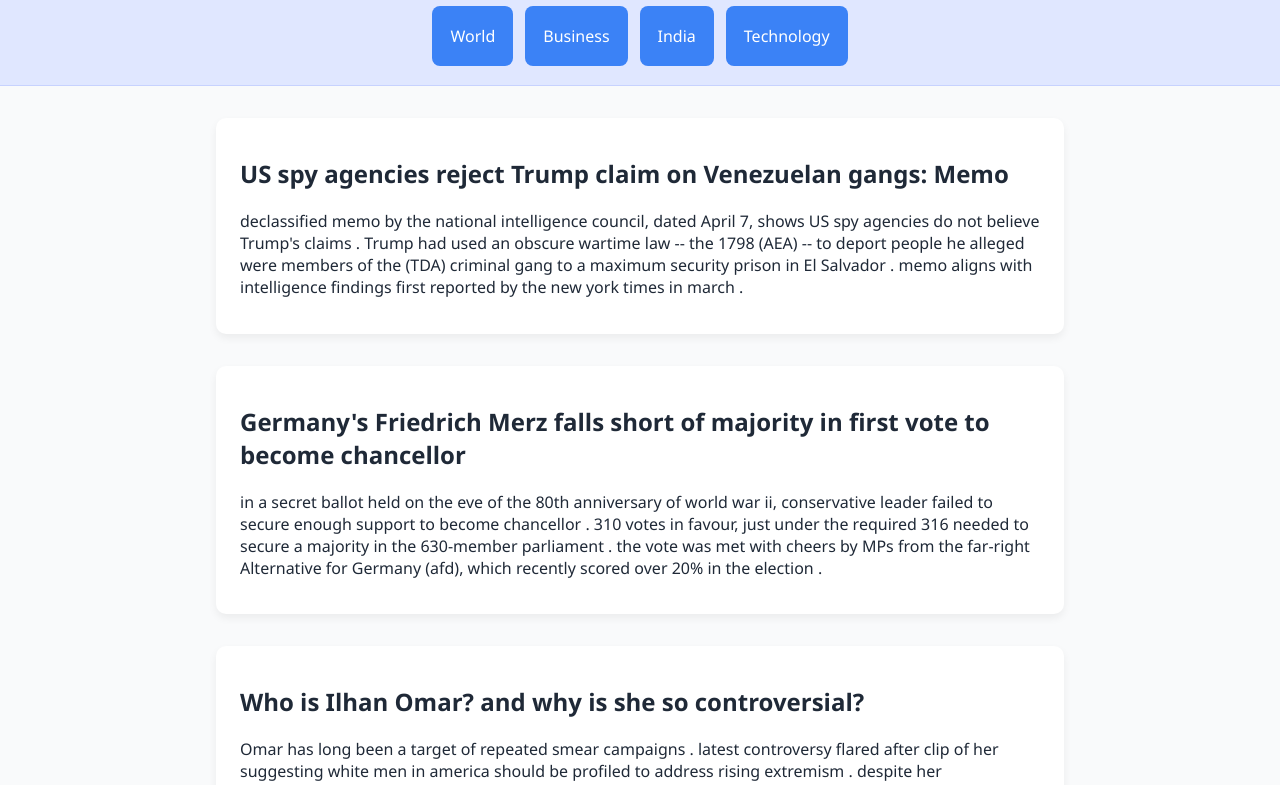
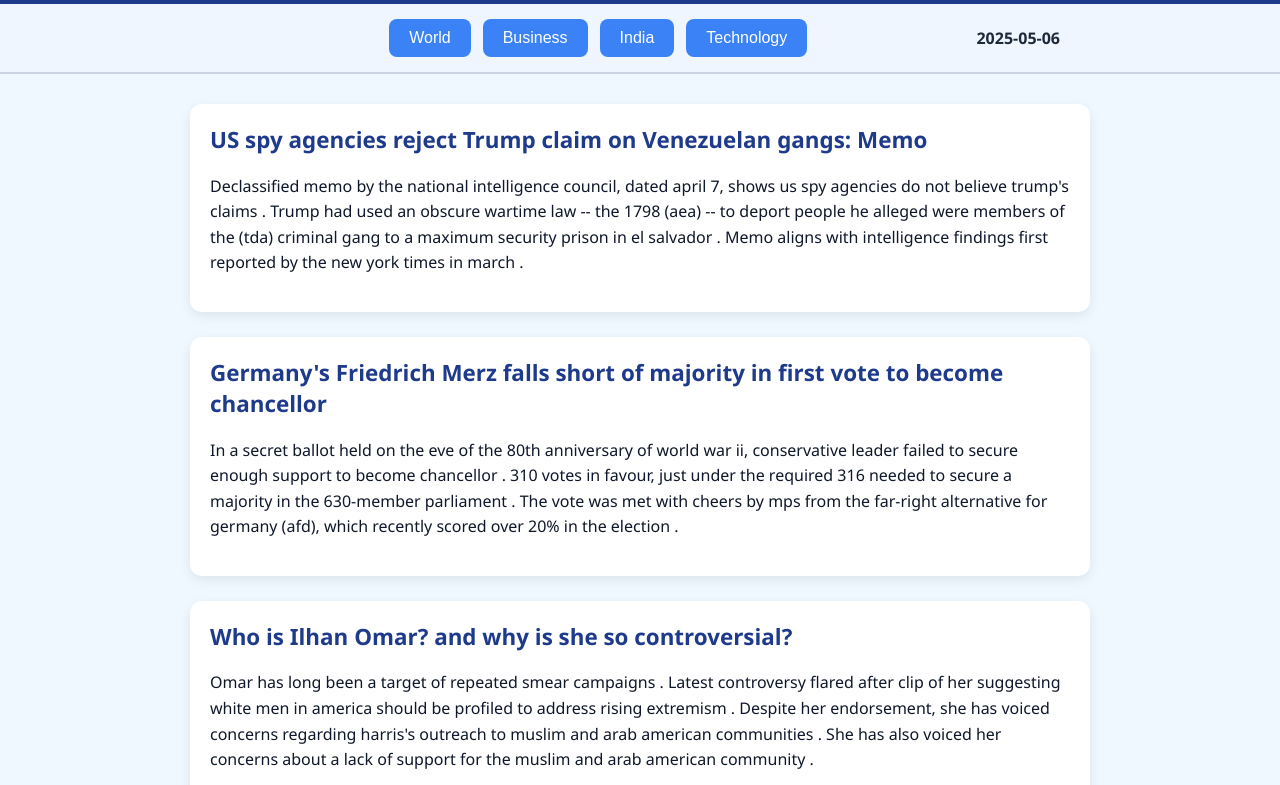
Before and after one commit to tonny-2200/uberblick, a plain HTML site: page index.html in a window 1280 px wide. Shown: the part 88-873 px from the top of the page. Drawn offline with Linux system fonts and the light colour scheme.

Commit message:
Add index.html, style.css, and news.json to the repository

```diff
--- a/index.html
+++ b/index.html
@@ -8,11 +8,15 @@
 </head>
 <body>
   <header>
-    <button id="backBtn" style="display: none;">← Back</button>
+    <button id="backBtn" style="display: none;">Back</button>
     <h1>Überblick</h1>
   </header>
 
-  <nav id="category-bar"></nav>
+  <div id="top-bar">
+    <nav id="category-bar"></nav>
+    <span id="dateDisplay"></span>
+  </div>
+
   <main id="content"></main>
 
   <script>
@@ -22,22 +26,46 @@
     async function loadNews() {
       const response = await fetch('news.json');
       newsData = await response.json();
+
+      document.getElementById('dateDisplay').textContent = newsData.date;
+
       createCategoryButtons();
-      const firstCategory = Object.keys(newsData)[0];
-      showCategory(firstCategory, false);
+
+      const firstCategory = Object.keys(newsData).find(key => key !== 'date');
+      if (firstCategory) {
+        showCategory(firstCategory, false);
+      }
     }
 
     function createCategoryButtons() {
       const nav = document.getElementById('category-bar');
-      nav.innerHTML = '';
+      nav.innerHTML = ''; // Clear the navigation bar
+
       Object.keys(newsData).forEach(category => {
+        if (category === 'date') return; // Skip the 'date' category
+
         const btn = document.createElement('button');
         btn.textContent = category;
         btn.className = 'category-button';
-        btn.onclick = () => showCategory(category, true);
+
+        // Add event listener to handle category button click
+        btn.onclick = () => {
+          // Remove the 'clicked' class from all buttons
+          document.querySelectorAll('.category-button').forEach(button => {
+            button.classList.remove('clicked');
+          });
+
+          // Add the 'clicked' class to the clicked button
+          btn.classList.add('clicked');
+
+          // Show the selected category
+          showCategory(category, true);
+        };
+
         nav.appendChild(btn);
       });
     }
+
 
     function showCategory(category, showBack) {
       currentCategory = category;
@@ -57,10 +85,18 @@
     }
 
     document.getElementById('backBtn').onclick = () => {
-      showCategory(Object.keys(newsData)[0], false);
+      const firstCategory = Object.keys(newsData).find(key => key !== 'date');
+      if (firstCategory) {
+        showCategory(firstCategory, false);
+      }
     };
 
     loadNews();
   </script>
+  <footer id="contact">
+    <h2>Contact Info</h2>
+    <p>Email: <a href="mailto:tanmaythombare2200@gmail.com">tanmaythombare2200@gmail.com</a></p>
+  </footer>
+
 </body>
 </html>
--- a/news.json
+++ b/news.json
@@ -1,110 +1,106 @@
 {
+    "date": "2025-05-06",
     "World": [
         {
             "category": "world",
             "title": "US spy agencies reject Trump claim on Venezuelan gangs: Memo",
-            "body_text": "declassified memo by the national intelligence council, dated April 7, shows US spy agencies do not believe Trump's claims . Trump had used an obscure wartime law -- the 1798 (AEA) -- to deport people he alleged were members of the (TDA) criminal gang to a maximum security prison in El Salvador . memo aligns with intelligence findings first reported by the new york times in march ."
+            "body_text": "Declassified memo by the national intelligence council, dated april 7, shows us spy agencies do not believe trump's claims . Trump had used an obscure wartime law -- the 1798 (aea) -- to deport people he alleged were members of the (tda) criminal gang to a maximum security prison in el salvador . Memo aligns with intelligence findings first reported by the new york times in march ."
         },
         {
             "category": "world",
             "title": "Germany's Friedrich Merz falls short of majority in first vote to become chancellor",
-            "body_text": "in a secret ballot held on the eve of the 80th anniversary of world war ii, conservative leader failed to secure enough support to become chancellor . 310 votes in favour, just under the required 316 needed to secure a majority in the 630-member parliament . the vote was met with cheers by MPs from the far-right Alternative for Germany (afd), which recently scored over 20% in the election ."
+            "body_text": "In a secret ballot held on the eve of the 80th anniversary of world war ii, conservative leader failed to secure enough support to become chancellor . 310 votes in favour, just under the required 316 needed to secure a majority in the 630-member parliament . The vote was met with cheers by mps from the far-right alternative for germany (afd), which recently scored over 20% in the election ."
         },
         {
             "category": "world",
             "title": "Who is Ilhan Omar? and why is she so controversial?",
-            "body_text": "Omar has long been a target of repeated smear campaigns . latest controversy flared after clip of her suggesting white men in america should be profiled to address rising extremism . despite her endorsement, she has voiced concerns regarding Harris's outreach to Muslim and Arab american communities . she has also voiced her concerns about a lack of support for the muslim and arab american community ."
-        },
-        {
-            "category": "world",
-            "title": null,
-            "body_text": ""
+            "body_text": "Omar has long been a target of repeated smear campaigns . Latest controversy flared after clip of her suggesting white men in america should be profiled to address rising extremism . Despite her endorsement, she has voiced concerns regarding harris's outreach to muslim and arab american communities . She has also voiced her concerns about a lack of support for the muslim and arab american community ."
         },
         {
             "category": "world",
             "title": "Burundi orders new rights body to 'fight' UN envoy",
-            "body_text": "parliament appoints seven new members for burundi's human rights commission . its previous head fled into exile after being criticised by the head of the national assembly . national assembly president criticises UN special rapporteur on human rights in country . exiled rights activist says new commissioners are close to the ruling party and have little experience in human rights ."
+            "body_text": "Parliament appoints seven new members for burundi's human rights commission . Its previous head fled into exile after being criticised by the head of the national assembly . National assembly president criticises un special rapporteur on human rights in country . Exiled rights activist says new commissioners are close to the ruling party and have little experience in human rights ."
         }
     ],
     "Business": [
         {
             "category": "business",
             "title": "India's Services sector PMI surges to 58.7 in April; sees stronger growth",
-            "body_text": "services sector kicked off the new financial year with a positive note, with April’s PMI rising to 58.7 from 58.5 against the previous month . growth in the sector was driven by stronger demand and a sharp rise in new orders in April, after a brief spell of slowdown in march . the private sector also saw a modest improvement, with the composite PMI increasing to 59.7 in April from 59.5 in March, the strongest rate of expansion since august 2024 ."
+            "body_text": "Services sector kicked off the new financial year with a positive note, with april’s pmi rising to 58.7 from 58.5 against the previous month . Growth in the sector was driven by stronger demand and a sharp rise in new orders in april, after a brief spell of slowdown in march . The private sector also saw a modest improvement, with the composite pmi increasing to 59.7 in april from 59.5 in march, the strongest rate of expansion since august 2024 ."
         },
         {
             "category": "business",
             "title": "Moody’s cuts China 2025 GDP growth forecast to 3.8% weighed by ongoing tariff tensions",
-            "body_text": "the report projects Beijing’s real GDP growth for 2025 to stand at 3.8% and 3.9% in 2026, a sharp downgrade from its February projections of 4.5% and 4%, respectively . the outlook also falls well short of the Chinese government’s official 5% growth target . however, the country’s GDP rose by 5.4% year-on-year in the first quarter of 2025, indicating a strong start for the financial year ."
+            "body_text": "The report projects beijing’s real gdp growth for 2025 to stand at 3.8% and 3.9% in 2026, a sharp downgrade from its february projections of 4.5% and 4%, respectively . The outlook also falls well short of the chinese government’s official 5% growth target . However, the country’s gdp rose by 5.4% year-on-year in the first quarter of 2025, indicating a strong start for the financial year ."
         },
         {
             "category": "business",
             "title": "Moody's cuts India's 2025 GDP growth forecast to 6.3% amidst Trump's trade tariff uncertainty",
-            "body_text": "rating agency moody's has reduced india's GDP growth forecast for 2025 to 6.3% from 6.5% . agency has also highlighted that increasing geopolitical friction between india and Pakistan presents possible risks to this outlook . on April 22, a terror attack in pahalgam, jammu & Kashmir, resulted in 26 tourist killings . the rating agency has maintained its growth prediction for india at 6.5% for 2026, following a projected 6.7% growth in 2024."
+            "body_text": "Rating agency moody's has reduced india's gdp growth forecast for 2025 to 6.3% from 6.5% . Agency has also highlighted that increasing geopolitical friction between india and pakistan presents possible risks to this outlook . On april 22, a terror attack in pahalgam, jammu & kashmir, resulted in 26 tourist killings . The rating agency has maintained its growth prediction for india at 6.5% for 2026, following a projected 6.7% growth in 2024."
         },
         {
             "category": "business",
             "title": "Pakistan stock market drops around 4% since Pahalgam terror attack, but India’s Sensex is up 1.5%",
-            "body_text": "the escalating tensions between india and Pakistan post the terrorist attack have significantly impacted Pakistan stock markets . between April 23 and may 5, the Karachi Stock Exchange's benchmark recorded a 3.7% decline, affected by concerns of potential military conflict . the Indian BSE Sensex has shown resilience by gaining 1.5%, highlighting the difference in economic stability and market confidence between the two countries ."
+            "body_text": "The escalating tensions between india and pakistan post the terrorist attack have significantly impacted pakistan stock markets . Between april 23 and may 5, the karachi stock exchange's benchmark recorded a 3.7% decline, affected by concerns of potential military conflict . The indian bse sensex has shown resilience by gaining 1.5%, highlighting the difference in economic stability and market confidence between the two countries ."
         },
         {
             "category": "business",
             "title": "TCS gives 100% quarterly variable pay to 70% staff; remaining workforce sees lower numbers",
-            "body_text": "TCS, india's largest IT services firm, has distributed 100% quarterly variable compensation to over 70% of its workforce . the remaining staff received variable payments at reduced levels, based on their business units' performance outcomes . many employees from business units with good performance have been granted 100% of the variable pay . but those segments or verticals which have reported poor growth performance have given their employees lower payouts ."
+            "body_text": "Tcs, india's largest it services firm, has distributed 100% quarterly variable compensation to over 70% of its workforce . The remaining staff received variable payments at reduced levels, based on their business units' performance outcomes . Many employees from business units with good performance have been granted 100% of the variable pay . But those segments or verticals which have reported poor growth performance have given their employees lower payouts ."
         }
     ],
     "India": [
         {
             "category": "india",
             "title": "'Pakistan thought they had advantage but ...': Shashi Tharoor on closed-door UNSC meet called by Islamabad",
-            "body_text": "congress MP and former diplomat said the recent UNSC meeting on india-pakistan tensions did not go in Pakistan's favour . several member countries raised difficult questions on terrorism and Lashkar-Taiba (LeT), a terror outfit under Islamabad's shelter . he said that due to china's position, any resolution against Pakistan would be vetoed, and a resolution against india would not pass either ."
+            "body_text": "Congress mp and former diplomat said the recent unsc meeting on india-pakistan tensions did not go in pakistan's favour . Several member countries raised difficult questions on terrorism and lashkar-taiba (let), a terror outfit under islamabad's shelter . He said that due to china's position, any resolution against pakistan would be vetoed, and a resolution against india would not pass either ."
         },
         {
             "category": "india",
             "title": "'3000 arrests, 100 PSA detentions': PDP chief Mehbooba Mufti questions security agencies' response in Pahalgam attack aftermath",
-            "body_text": "mehbooba mufti has questioned the indiscriminate crackdown carried out by several security agencies in the aftermath of pahalgam terror attack . she claimed that a collective punishment was being imposed on the people with over 3,000 arrests and nearly 100 PSA detentions . the terror attack that took place on April 22 killed 26 people attracting a series of economic crackdowns against Pakistan by india ."
+            "body_text": "Mehbooba mufti has questioned the indiscriminate crackdown carried out by several security agencies in the aftermath of pahalgam terror attack . She claimed that a collective punishment was being imposed on the people with over 3,000 arrests and nearly 100 psa detentions . The terror attack that took place on april 22 killed 26 people attracting a series of economic crackdowns against pakistan by india ."
         },
         {
             "category": "india",
             "title": "Watch: BPSC aspirants lathi-charged outside Bihar CM Nitish Kumar's home in Patna",
-            "body_text": "police in bihar's patna lathi-charged aspirants holding a sit-in protest . they raised slogans against the state government and the BPSC, which conducted the exam . protesters alleged several persons were injured in the police action . officials denied this claim and said the protesters had been protesting for the past four months ."
+            "body_text": "Police in bihar's patna lathi-charged aspirants holding a sit-in protest . They raised slogans against the state government and the bpsc, which conducted the exam . Protesters alleged several persons were injured in the police action . Officials denied this claim and said the protesters had been protesting for the past four months ."
         },
         {
             "category": "india",
             "title": "Mock drill in India on May 7: What is it, what to expect? All your questions answered",
-            "body_text": "the exercise, set for may 7, intends to evaluate the nation's readiness for hostile attacks through various emergency simulations . the drill comes just weeks after 26 people, mostly tourists, were killed in a brutal terror attack in south Kashmir . prime minister Narendra modi has issued a stern warning, saying that the perpetrators will face punishment beyond their imagination ."
+            "body_text": "The exercise, set for may 7, intends to evaluate the nation's readiness for hostile attacks through various emergency simulations . The drill comes just weeks after 26 people, mostly tourists, were killed in a brutal terror attack in south kashmir . Prime minister narendra modi has issued a stern warning, saying that the perpetrators will face punishment beyond their imagination ."
         },
         {
             "category": "india",
             "title": "Pakistan to increase defence spending by 18% in budget amid tensions with India over Pahalgam attack: Report",
-            "body_text": "the government is slated to present the 2025-26 budget in the first week of next month . tensions between the two nations have escalated following the April 22 terror attack . there was a consensus between the PML-N and the PPP to increase the defense budget . Pakistani troops violated the ceasefire for the 12th consecutive time on monday ."
+            "body_text": "The government is slated to present the 2025-26 budget in the first week of next month . Tensions between the two nations have escalated following the april 22 terror attack . There was a consensus between the pml-n and the ppp to increase the defense budget . Pakistani troops violated the ceasefire for the 12th consecutive time on monday ."
         }
     ],
     "Technology": [
         {
             "category": "technology",
             "title": "Perplexity’s Desi CEO to Harvard students: This '5-word line' of Elon Musk keeps me going",
-            "body_text": "aravind Srinivas is the co-founder and CEO of AI search engine startup perplexity . he told students at the Harvard business summit that he draws significant inspiration from a motivational cliche . the desi-born entrepreneur said it's only over when you think it’s over, despite the challenges of building a tech startup ."
+            "body_text": "Aravind srinivas is the co-founder and ceo of ai search engine startup perplexity . He told students at the harvard business summit that he draws significant inspiration from a motivational cliche . The desi-born entrepreneur said it's only over when you think it’s over, despite the challenges of building a tech startup ."
         },
         {
             "category": "technology",
             "title": "Anti-ageing influencer Bryan Johnson wants to start a new religion in which ...",
-            "body_text": "multimillionaire anti-ageing influencer is founding a 'don't die' religion . he says AI is going to be omnipresent, and built into our everyday activities . the body is elevated to a position of authority, says the 47-year-old . \"we're trying to reimagine what it means to be human,\" says Johnson ."
+            "body_text": "Multimillionaire anti-ageing influencer is founding a 'don't die' religion . He says ai is going to be omnipresent, and built into our everyday activities . The body is elevated to a position of authority, says the 47-year-old . \"we're trying to reimagine what it means to be human,\" says johnson ."
         },
         {
             "category": "technology",
             "title": "Microsoft HR now 'bans' employees who are ...",
-            "body_text": "the tech giant is also tracking good attrition – a metric that counts certain employee departures as positive outcomes for the company . this policy overhaul comes as Microsoft recently fired approximately 2,000 employees deemed underperformers without severance . employees with zero and 60% rewards outcomes and/or on an active PIP will not be eligible for internal transfers ."
+            "body_text": "The tech giant is also tracking good attrition – a metric that counts certain employee departures as positive outcomes for the company . This policy overhaul comes as microsoft recently fired approximately 2,000 employees deemed underperformers without severance . Employees with zero and 60% rewards outcomes and/or on an active pip will not be eligible for internal transfers ."
         },
         {
             "category": "technology",
             "title": "JPMorgan Chase CEO Jamie Dimon on 'friend' Warren Buffet: He represents everything that is good about American ...",
-            "body_text": "Warren Buffett, the CEO of Berkshire hathaway announced his retirement last week . he further revealed that he will be succeeded by vice chairman Greg Abel . after this announcement, JPMorgan Chase CEO Jamie Dimon expressed his admiration for Buffett . Dimon said that Buffett represents everything that is good about american business . the Microsoft co-founder took to social media to share a heartfelt Congratulations message ."
+            "body_text": "Warren buffett, the ceo of berkshire hathaway announced his retirement last week . He further revealed that he will be succeeded by vice chairman greg abel . After this announcement, jpmorgan chase ceo jamie dimon expressed his admiration for buffett . Dimon said that buffett represents everything that is good about american business . The microsoft co-founder took to social media to share a heartfelt congratulations message ."
         },
         {
             "category": "technology",
             "title": "NYT Connections hints and answers for May 6, 2025",
-            "body_text": "NYT Connections is a daily word game offered by the new york times . players sort 16 words into four groups of four, where each group shares a common theme . each set is colour-coded from easiest to hardest: yellow, green, blue, and purple . if you have tried every angle and still feel stuck, here are today’s correct groupings for Puzzle #690 ."
+            "body_text": "Nyt connections is a daily word game offered by the new york times . Players sort 16 words into four groups of four, where each group shares a common theme . Each set is colour-coded from easiest to hardest: yellow, green, blue, and purple . If you have tried every angle and still feel stuck, here are today’s correct groupings for puzzle #690 ."
         }
     ]
 }
--- a/style.css
+++ b/style.css
@@ -1,88 +1,148 @@
 body {
+  margin: 0;
   font-family: 'Segoe UI', sans-serif;
-    margin: 0;
-    padding: 0;
-    background: #f9fafb;
-    color: #1f2937;
+  background-color: #f0f8ff;
+  color: #0f172a;
 }
 
+/* Header with Increased Height and Bigger Title */
 header {
   display: flex;
   align-items: center;
-    padding: 1rem;
+  padding: 20px 30px; /* increased vertical padding */
   background-color: #1e3a8a;
   color: white;
-    position: sticky;
-    top: 0;
-    z-index: 100;
+  box-shadow: 0 4px 10px rgba(0, 0, 0, 0.1);
 }
 
 header h1 {
   flex-grow: 1;
+  margin: 0;
+  font-size: 2.4rem; /* increased title size */
   text-align: center;
-    font-size: 2rem;
-    margin: 0;
 }
 
+/* Back Button */
 #backBtn {
-    background: transparent;
+  font-size: 1rem;
+  padding: 6px 12px;
+  border-radius: 6px;
+  cursor: pointer;
+  background-color: #3b82f6;
+  color: white;
   border: none;
-    color: white;
-    font-size: 1rem;
-    cursor: pointer;
+  transition: background-color 0.3s ease;
 }
 
+#backBtn:hover {
+  background-color: #2563eb;
+}
+
+/* Top Bar */
+#top-bar {
+  display: flex;
+  justify-content: space-between;
+  align-items: center;
+  padding: 15px 30px;
+  flex-wrap: wrap;
+  background-color: #eff6ff;
+  border-bottom: 2px solid #cbd5e1;
+}
+
+/* Category Buttons */
 #category-bar {
   display: flex;
+  gap: 12px;
+  flex-wrap: wrap;
   justify-content: center;
-    flex-wrap: wrap;
-    gap: 0.75rem;
-    padding: 1.2rem;
-    background-color: #e0e7ff;
-    border-bottom: 1px solid #c7d2fe;
-    font-size: 1.1rem; /* Increased font size */
-    font-weight: 600;
-    height: auto;
-    min-height: 60px; /* Increased height */
+  flex-grow: 1;
 }
 
 .category-button {
-    padding: 10px 18px;
+  padding: 10px 20px;
   background-color: #3b82f6;
   color: white;
   border: none;
   border-radius: 8px;
   cursor: pointer;
-    font-family: 'Segoe UI', sans-serif;
   font-size: 1rem;
+  font-weight: 500;
   transition: background-color 0.3s, transform 0.2s;
 }
 
 .category-button:hover {
-    background-color: #2563eb;
-    transform: translateY(-1px);
+  background-color: #1d4ed8;
+  transform: translateY(-2px);
 }
 
-  main {
-    padding: 2rem;
-    display: flex;
-    flex-direction: column;
-    align-items: center;
+/* When clicked, change to bluish-green color */
+.category-button.clicked {
+  background-color: #34d399; /* bluish-green color */
+  color: #f3f4f6; /* light color for contrast */
+}
+/* Date Styling - Shifted Slightly Left */
+#dateDisplay {
+  font-weight: 700;
+  font-size: 1rem;
+  color: #1e293b;
+  position: relative; /* Enable positioning */
+  left: -190px; /* Move it further left */
 }
 
-  .article {
-    width: 80%; /* Reduced width */
-    max-width: 800px;
-    background: white;
-    border-radius: 10px;
-    box-shadow: 0 4px 8px rgba(0,0,0,0.06);
-    padding: 1.2rem 1.5rem;
-    margin-bottom: 2rem;
-    animation: fadeIn 0.5s ease-in-out;
+/* Content */
+main#content {
+  max-width: 900px;
+  margin: 30px auto;
+  padding: 0 20px;
 }
 
+/* Articles */
+.article {
+  margin-bottom: 25px;
+  padding: 20px;
+  border-radius: 12px;
+  background-color: white;
+  box-shadow: 0 4px 12px rgba(0, 0, 0, 0.08);
+  transition: transform 0.2s, box-shadow 0.2s;
+}
 
-  @keyframes fadeIn {
-    from { opacity: 0; transform: translateY(10px); }
-    to { opacity: 1; transform: translateY(0); }
+.article:hover {
+  transform: scale(1.02);
+  box-shadow: 0 6px 16px rgba(0, 0, 0, 0.12);
 }
+
+.article h2 {
+  margin-top: 0;
+  color: #1e3a8a;
+  font-size: 1.4rem;
+}
+
+.article p {
+  font-size: 1rem;
+  line-height: 1.6;
+  margin-top: 10px;
+}
+footer#contact {
+  margin-top: 40px;
+  padding: 30px 20px;
+  background-color: #1e3a8a;
+  color: white;
+  text-align: center;
+  font-size: 1.1rem;
+  border-top: 3px solid #3b82f6;
+}
+
+footer#contact h2 {
+  margin-top: 0;
+  font-size: 1.6rem;
+}
+
+footer#contact a {
+  color: #93c5fd;
+  text-decoration: none;
+  font-weight: 500;
+}
+
+footer#contact a:hover {
+  text-decoration: underline;
+}
```
Lines whose indentation alone changed are shown as unchanged.
